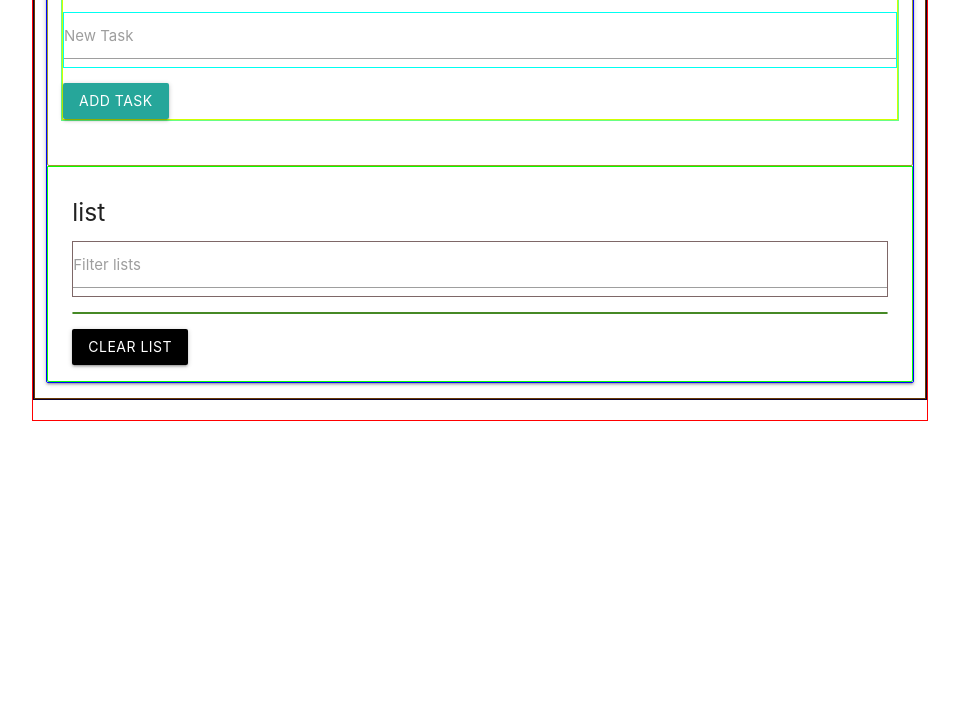
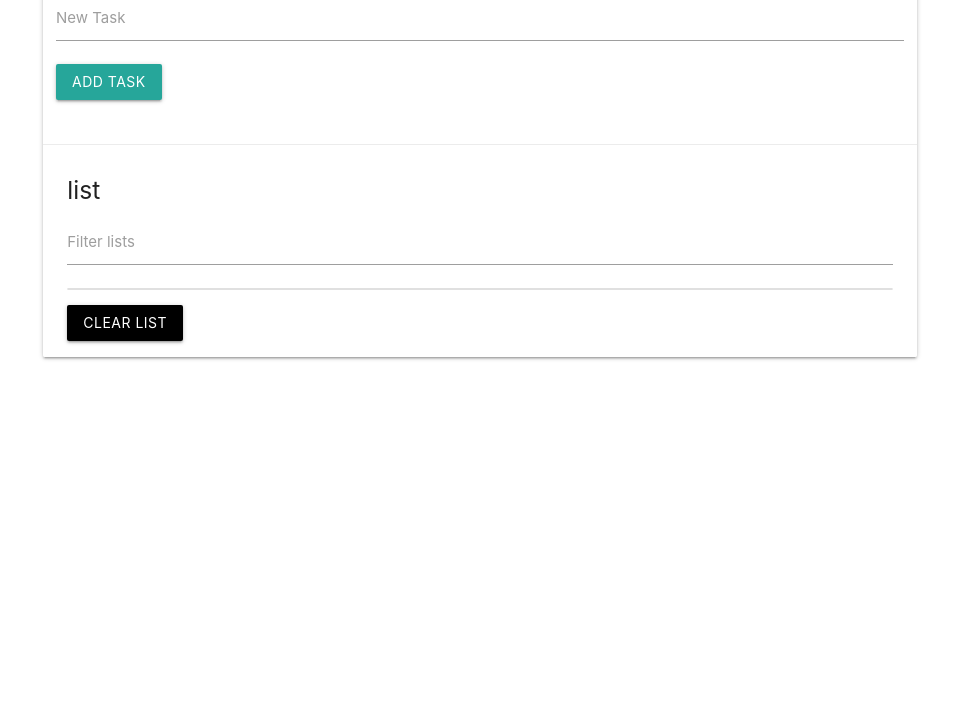
Before and after one commit to BarriF13/My-list, a plain HTML site: page index.html in a window 1280 px wide. Shown: the part 84-800 px from the top of the page, without its empty margins (160-1119 px from the left). Drawn offline with nearby package versions, Linux system fonts and the light colour scheme.

Commit message:
Removed guide borders

```diff
--- a/index.html
+++ b/index.html
@@ -12,15 +12,15 @@
 </head>
 
 <body>
-  <div class="container" style="border: 1px red solid">
-    <div class="row" style="border: 1px rgb(13, 1, 41) solid">
-      <div class="col s12"style="border: 1px rgb(103,56,4) solid">
-        <div id="main" class="card"style="border: 1px rgb(0,5,255) solid">
-          <div class="card-content"style="border: 1px rgb(153,156,44) solid">
-            <span class="card-title"style="border: 1px rgb(203,56,4) solid">My List</span>
-            <div class="row"style="border: 1px rgb(103,356,133) solid">
-              <form action="" id="task-form" style="border: 1px rgb(208, 255, 0) solid">
-                <div class="input-field coi s12" style="border: 1px rgb(0, 255, 242) solid">
+  <div class="container" >
+    <div class="row">
+      <div class="col s12">
+        <div id="main" class="card">
+          <div class="card-content">
+            <span class="card-title">My List</span>
+            <div class="row">
+              <form action="" id="task-form" >
+                <div class="input-field coi s12" >
                   <input type="text" name="task" id="task">
                   <label for="task">New Task</label>
                 </div>
@@ -28,13 +28,13 @@
               </form>
             </div>
           </div>
-          <div class="card-action" style="border: 1px rgb(9, 255, 0) solid">
+          <div class="card-action" >
             <h5 id="task-title">list</h5>
-            <div class="input-field coi s12" style="border: 1px rgb(126, 103, 103) solid">
+            <div class="input-field coi s12">
               <input type="text" name="filter" id="filter">
               <label for="task">Filter lists</label>
             </div>
-            <ul class="collection" style="border: 1px rgb(70, 137, 37) solid"> </ul>
+            <ul class="collection"> </ul>
             <a href="#" class="clear-tasks btn black">Clear list</a>
 
           </div>
```
